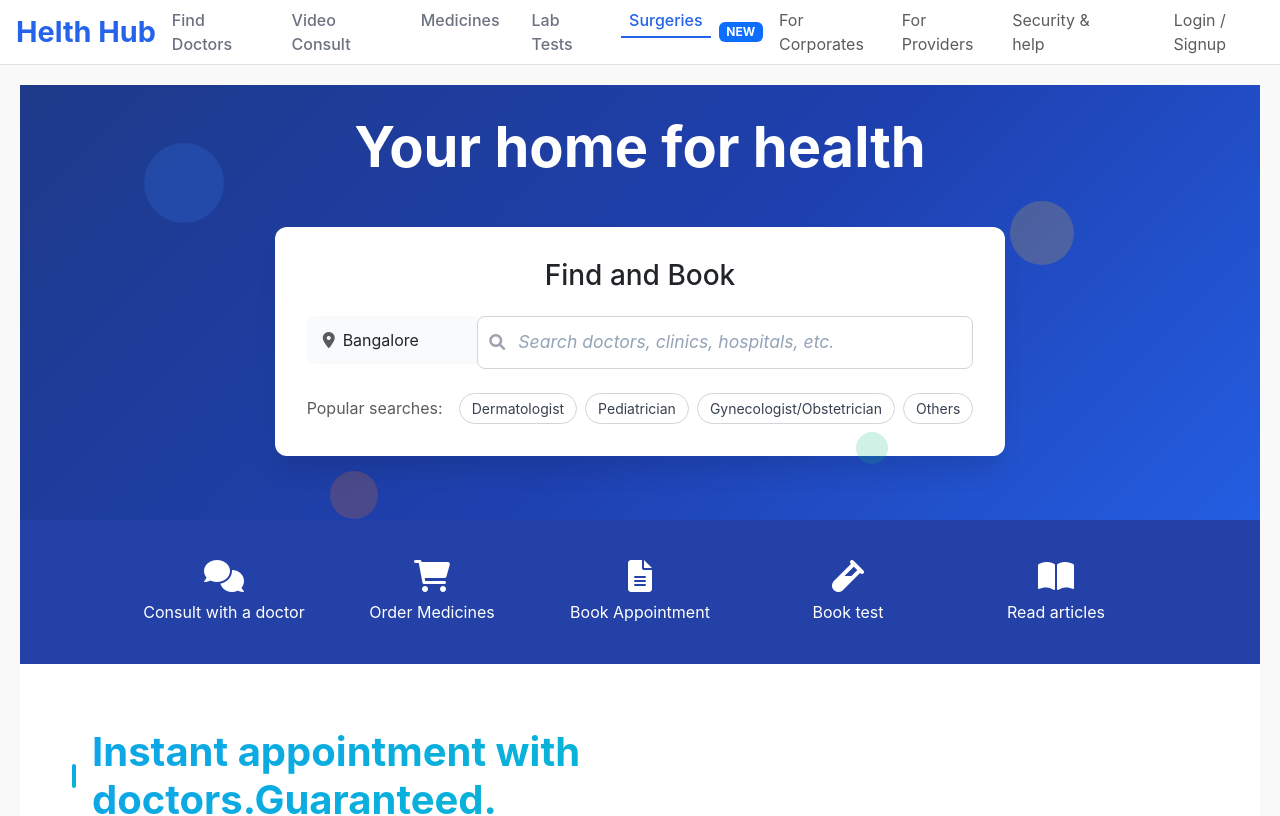
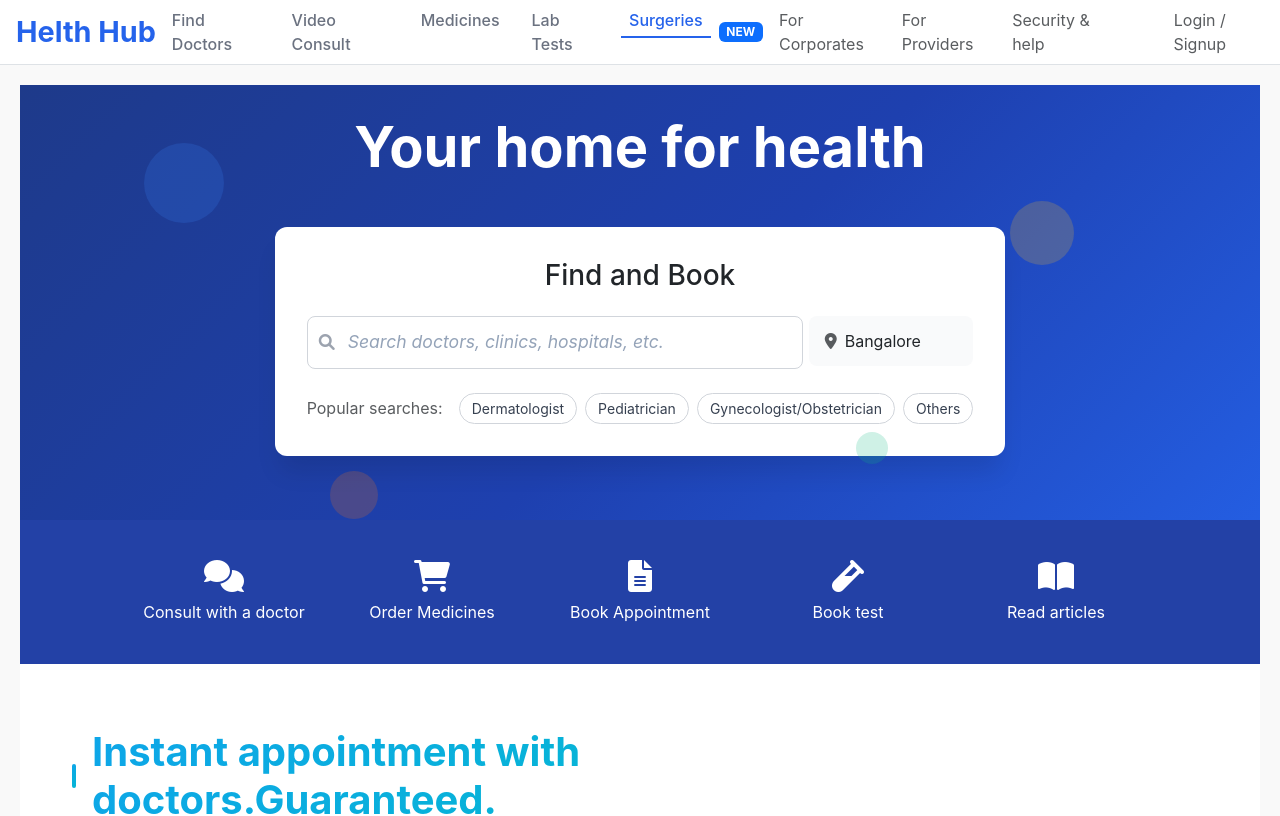
Before and after one commit to jainilth/Hospital_Hub_Interface, a React (Vite) app in the folder hospita-hub-interface/: page /patient/home in a window 1280 px wide. Shown: the top 816 px of the page. Built offline with nearby package versions, Linux system fonts and the light colour scheme; grey boxes are pictures that could not be loaded.

Commit message:
changes in dashboard

```diff
--- a/hospita-hub-interface/src/Pages/Patient/PatientDashboard.css
+++ b/hospita-hub-interface/src/Pages/Patient/PatientDashboard.css
@@ -82,10 +82,11 @@
     background: #f9fafb;
     border: none;
     border-radius: 8px;
-    padding: 0.75rem 1rem;
+    padding: 0.80rem 1rem;
     display: flex;
     align-items: center;
-    min-width: 200px;
+    margin-left: -10px;
+    /* max-width: 250px; */
 }
 
 .search-input {
--- a/hospita-hub-interface/src/Pages/Patient/PatientDashboard.jsx
+++ b/hospita-hub-interface/src/Pages/Patient/PatientDashboard.jsx
@@ -20,16 +20,16 @@ const PatientDashboard = () => {
                                 <h2 className="h3 mb-4 text-dark">Find and Book</h2>
 
                                 <div className="row g-3 mb-4">
+                                    <div className="col-md-9">
+                                        <div className="search-input-wrapper">
+                                            <i className="fas fa-search search-icon d-flex justify-content"></i>
+                                            <input type="text" className="form-control search-input" placeholder="Search doctors, clinics, hospitals, etc." />
+                                        </div>
+                                    </div>
                                     <div className="col-md-3">
                                         <div className="location-input">
                                             <i className="fas fa-map-marker-alt text-muted me-2"></i>
                                             <span>Bangalore</span>
-                                        </div>
-                                    </div>
-                                    <div className="col-md-9">
-                                        <div className="search-input-wrapper">
-                                            <i className="fas fa-search search-icon d-flex justify-content"></i>
-                                            <input type="text" className="form-control search-input" placeholder="Search doctors, clinics, hospitals, etc." />
                                         </div>
                                     </div>
                                 </div>
```
